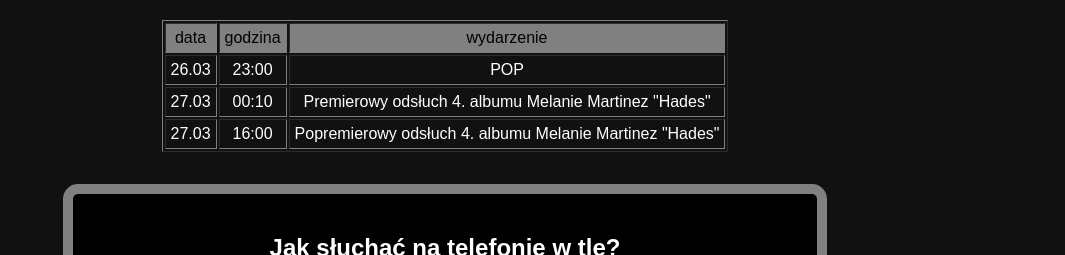
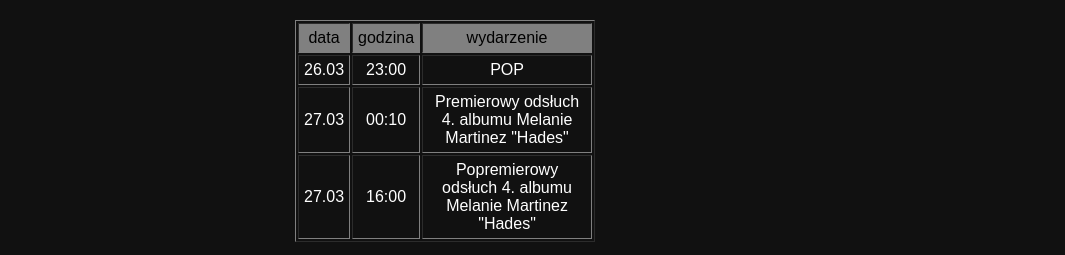
Before and after one commit to uscin20/maysterstime, a plain HTML site: page index.html in a window 1280 px wide. Shown: the part 549-804 px from the top of the page, without its empty margins (215-1280 px from the left). Drawn offline with Linux system fonts and the light colour scheme; no server answers.

Commit message:
Update style.css

```diff
--- a/style.css
+++ b/style.css
@@ -125,3 +125,6 @@
 td {
       padding: 5px;
 }
+table {
+      width: 300px;
+}
```
